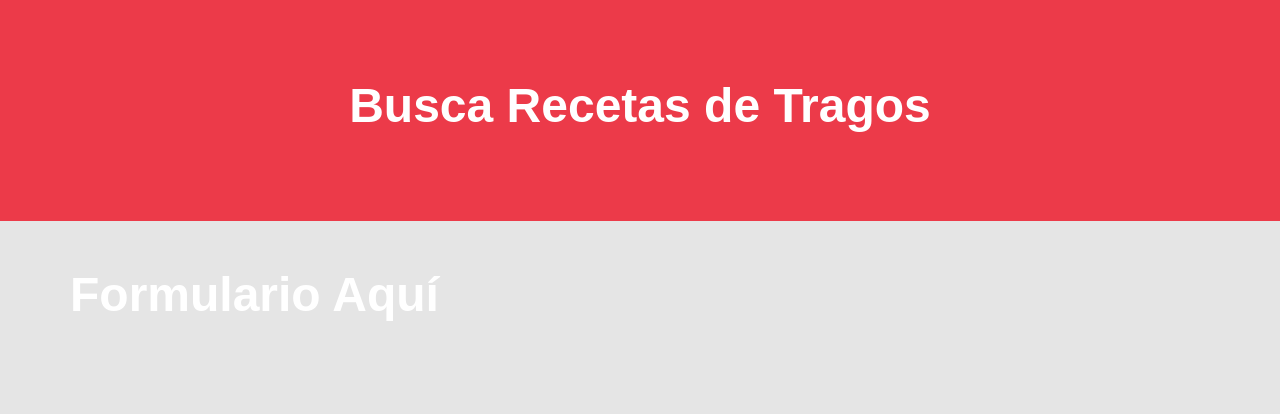
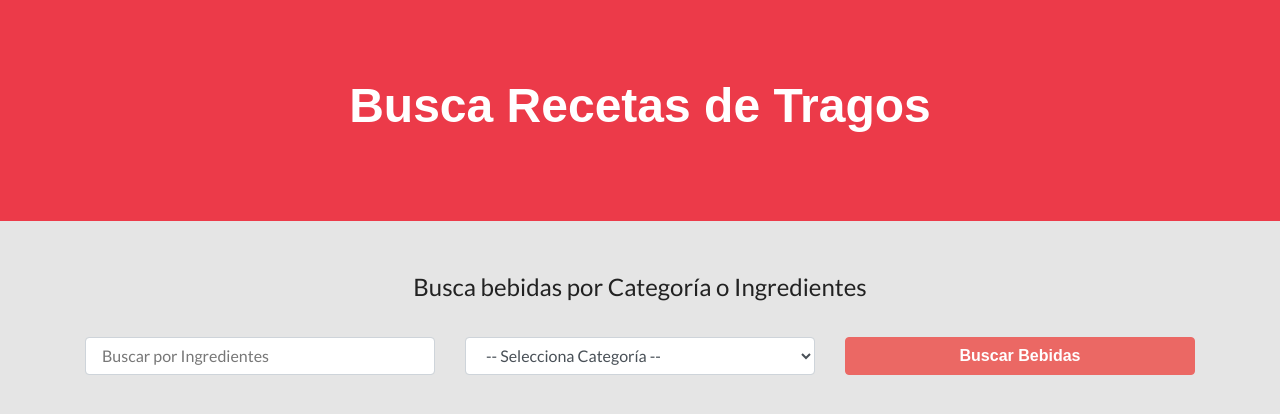
Before and after one commit to JoseIgnacioTapia/buscador-tragos, a React (Create React App) app: page / in a window 1280 px wide. Shown: the top 414 px of the page. Built offline with nearby package versions, Linux system fonts and the light colour scheme; a web font is replaced by a local one.

Commit message:
Building the Form Component

```diff
--- a/src/components/Formulario.js
+++ b/src/components/Formulario.js
@@ -1,5 +1,34 @@
 const Formulario = () => {
-  return <h1>Formulario Aquí</h1>;
+  return (
+    <form className="col-12">
+      <fieldset className="text-center">
+        <legend>Busca bebidas por Categoría o Ingredientes</legend>
+      </fieldset>
+
+      <div className="row mt-4">
+        <div className="col-md-4">
+          <input
+            type="text"
+            name="nombre"
+            className="form-control"
+            placeholder="Buscar por Ingredientes"
+          />
+        </div>
+        <div className="col-md-4">
+          <select className="form-control" name="categoria">
+            <option value="">-- Selecciona Categoría --</option>
+          </select>
+        </div>
+        <div className="col-md-4">
+          <input
+            type="submit"
+            className="btn btn-block btn-primary"
+            value="Buscar Bebidas"
+          />
+        </div>
+      </div>
+    </form>
+  );
 };
 
 export default Formulario;
```
